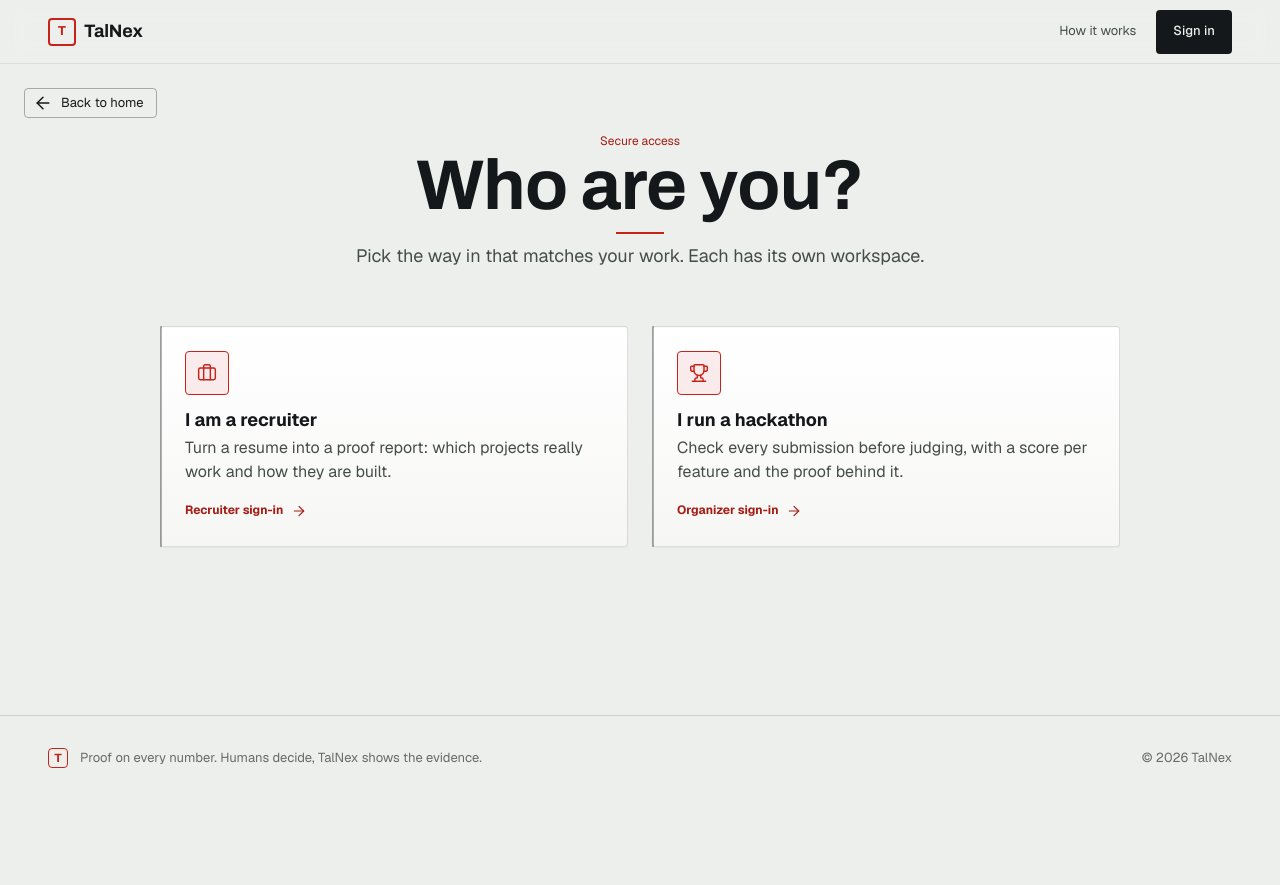
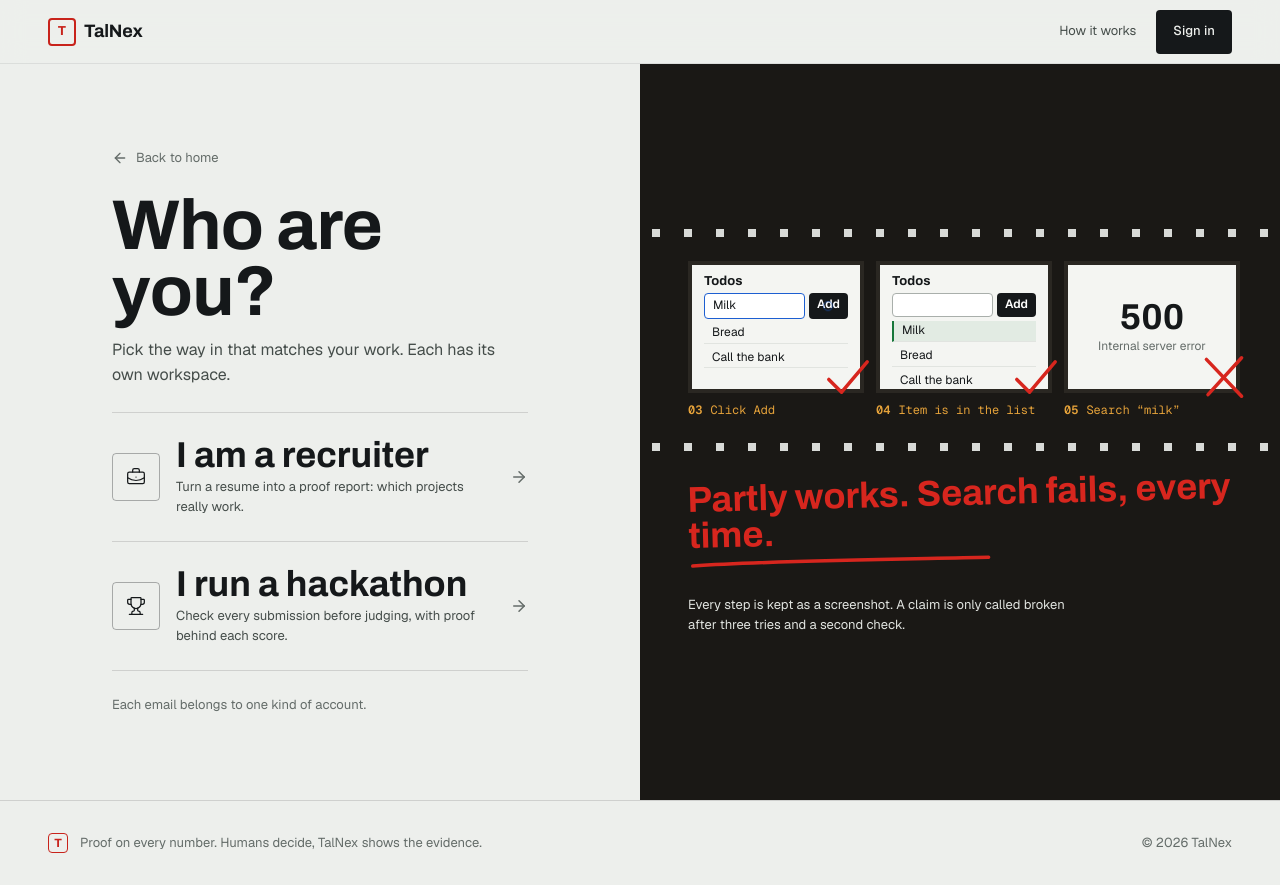
Before and after one commit to Abhay030405/Talnex-HACKIIITD, a Next.js app in the folder web/: page /login in a window 1280 px wide. Before the commit the page ends 800 px from the top, so only its background shows below. Built offline with nearby package versions, Linux system fonts and the light colour scheme; no server answers.

Commit message:
Redesign the sign-in pages as a split screen with a still of the film strip

```diff
--- a/web/app/login/page.tsx
+++ b/web/app/login/page.tsx
@@ -1,26 +1,25 @@
+import { AlertCircle, ArrowRight, BriefcaseBusiness, Trophy, type LucideIcon } from "lucide-react";
 import type { Metadata } from "next";
 import Link from "next/link";
 
-import { ArrowIcon, BackIcon, BriefcaseIcon, TrophyIcon } from "@/components/ui/Icons";
+import { AuthFrame } from "@/components/ui/AuthFrame";
 import { redirectIfSignedIn } from "@/lib/session";
 import { signInError } from "@/lib/signin";
 
 export const metadata: Metadata = { title: "Sign in" };
 
-const DOORS = [
+const DOORS: { href: string; Icon: LucideIcon; title: string; text: string }[] = [
   {
     href: "/login/recruiter",
-    icon: <BriefcaseIcon />,
+    Icon: BriefcaseBusiness,
     title: "I am a recruiter",
-    text: "Turn a resume into a proof report: which projects really work and how they are built.",
-    go: "Recruiter sign-in",
+    text: "Turn a resume into a proof report: which projects really work.",
   },
   {
     href: "/login/organizer",
-    icon: <TrophyIcon />,
+    Icon: Trophy,
     title: "I run a hackathon",
-    text: "Check every submission before judging, with a score per feature and the proof behind it.",
-    go: "Organizer sign-in",
+    text: "Check every submission before judging, with proof behind each score.",
   },
 ];
 
@@ -29,38 +28,35 @@
   const message = signInError((await searchParams).error);
 
   return (
-    <div className="login">
-      <Link href="/" className="back-link login__back">
-        <BackIcon />
-        Back to home
-      </Link>
-
-      <div className="login__doors stack">
-        <div className="page-header page-header--center">
-          <span className="login__tag">Secure access</span>
-          <h1 className="page-header__title">Who are you?</h1>
-          <p className="page-header__lead">Pick the way in that matches your work. Each has its own workspace.</p>
+    <AuthFrame back={{ href: "/", label: "Back to home" }}>
+      <div className="auth__head">
+        <h1 className="auth__title">Who are you?</h1>
+        <p className="auth__lead">Pick the way in that matches your work. Each has its own workspace.</p>
       </div>
 
       {message && (
-          <p className="form-error" role="alert">
+        <p className="auth__alert" role="alert">
+          <AlertCircle size={16} aria-hidden="true" />
           {message}
         </p>
       )}
 
-        <div className="grid grid--2">
+      <div className="doors">
         {DOORS.map((door) => (
-            <Link key={door.href} href={door.href} className="card card--soft card--link">
-              <div className="card__icon">{door.icon}</div>
-              <h2 className="card__title">{door.title}</h2>
-              <p className="card__text">{door.text}</p>
-              <span className="card__go">
-                {door.go} <ArrowIcon size={16} />
+          <Link key={door.href} href={door.href} className="door">
+            <span className="door__icon">
+              <door.Icon size={20} strokeWidth={1.5} aria-hidden="true" />
             </span>
+            <span className="door__text">
+              <span className="door__title">{door.title}</span>
+              <span className="door__sub">{door.text}</span>
+            </span>
+            <ArrowRight className="door__go" size={18} aria-hidden="true" />
           </Link>
         ))}
       </div>
-      </div>
-    </div>
+
+      <p className="auth__fine">Each email belongs to one kind of account.</p>
+    </AuthFrame>
   );
 }
--- /dev/null
+++ b/web/components/ui/AuthFrame.tsx
@@ -0,0 +1,28 @@
+import { ArrowLeft } from "lucide-react";
+import Link from "next/link";
+
+import { ContactSheet } from "@/components/landing/ContactSheet";
+
+/** The sign-in pages' frame: the form on paper, and a still of the film strip beside it (hidden on phones). */
+export function AuthFrame({ back, children }: { back: { href: string; label: string }; children: React.ReactNode }) {
+  return (
+    <div className="auth">
+      <div className="auth__main">
+        <div className="auth__inner">
+          <Link href={back.href} className="auth__back">
+            <ArrowLeft size={16} aria-hidden="true" />
+            {back.label}
+          </Link>
+          {children}
+        </div>
+      </div>
+
+      <aside className="auth__aside" aria-label="What a TalNex check looks like">
+        <ContactSheet still only={[2, 3, 4]} />
+        <p className="auth__caption">
+          Every step is kept as a screenshot. A claim is only called broken after three tries and a second check.
+        </p>
+      </aside>
+    </div>
+  );
+}
```
Also changed, not shown: web/components/ui/RoleLogin.tsx (+40 -49 lines). Lines whose indentation alone changed are shown as unchanged.
